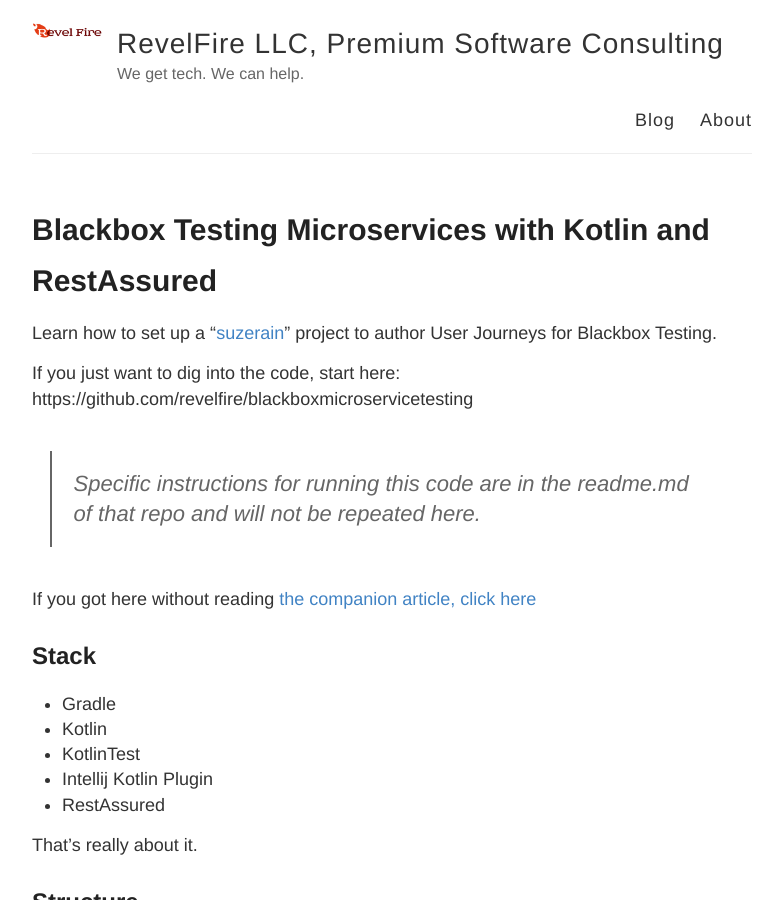
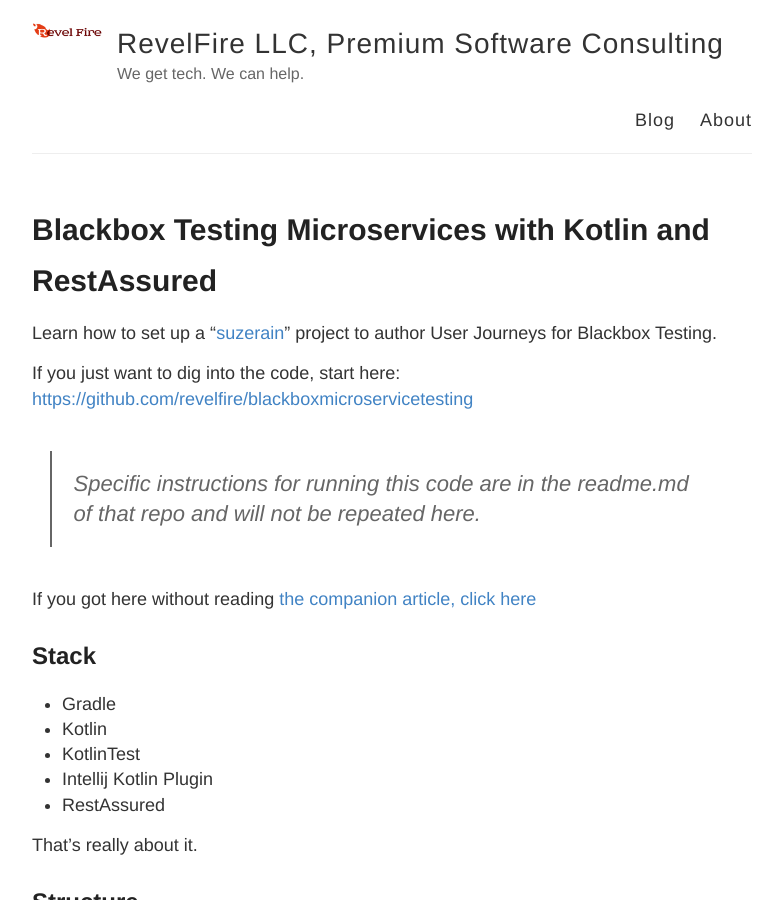
Before and after one commit to revelfire/revelfire.github.io, a Jekyll site: the page built from _posts/2017-09-27-Blackbox-Testing-Microservices.md, in a window 1280 px wide and 900 px high. Shown: the whole window, without its empty margins (248-1031 px from the left). Built offline with Jekyll 4.4.1, drawn with Linux system fonts in a browser that asks for light colours; part of the change alters nothing that is shown.

```diff
--- a/_posts/2017-09-27-Blackbox-Testing-Microservices.md
+++ b/_posts/2017-09-27-Blackbox-Testing-Microservices.md
@@ -6,7 +6,7 @@ title: Blackbox Testing Microservices with Kotlin and RestAssured
 Learn how to set up a "[suzerain](https://www.merriam-webster.com/dictionary/suzerain)" project to author
 User Journeys for Blackbox Testing.
 
-If you just want to dig into the code, start here: https://github.com/revelfire/blackboxmicroservicetesting
+If you just want to dig into the code, start here: [https://github.com/revelfire/blackboxmicroservicetesting](https://github.com/revelfire/blackboxmicroservicetesting)
 
 > Specific instructions for running this code are in the readme.md of that repo and will not be repeated here.
 
```
